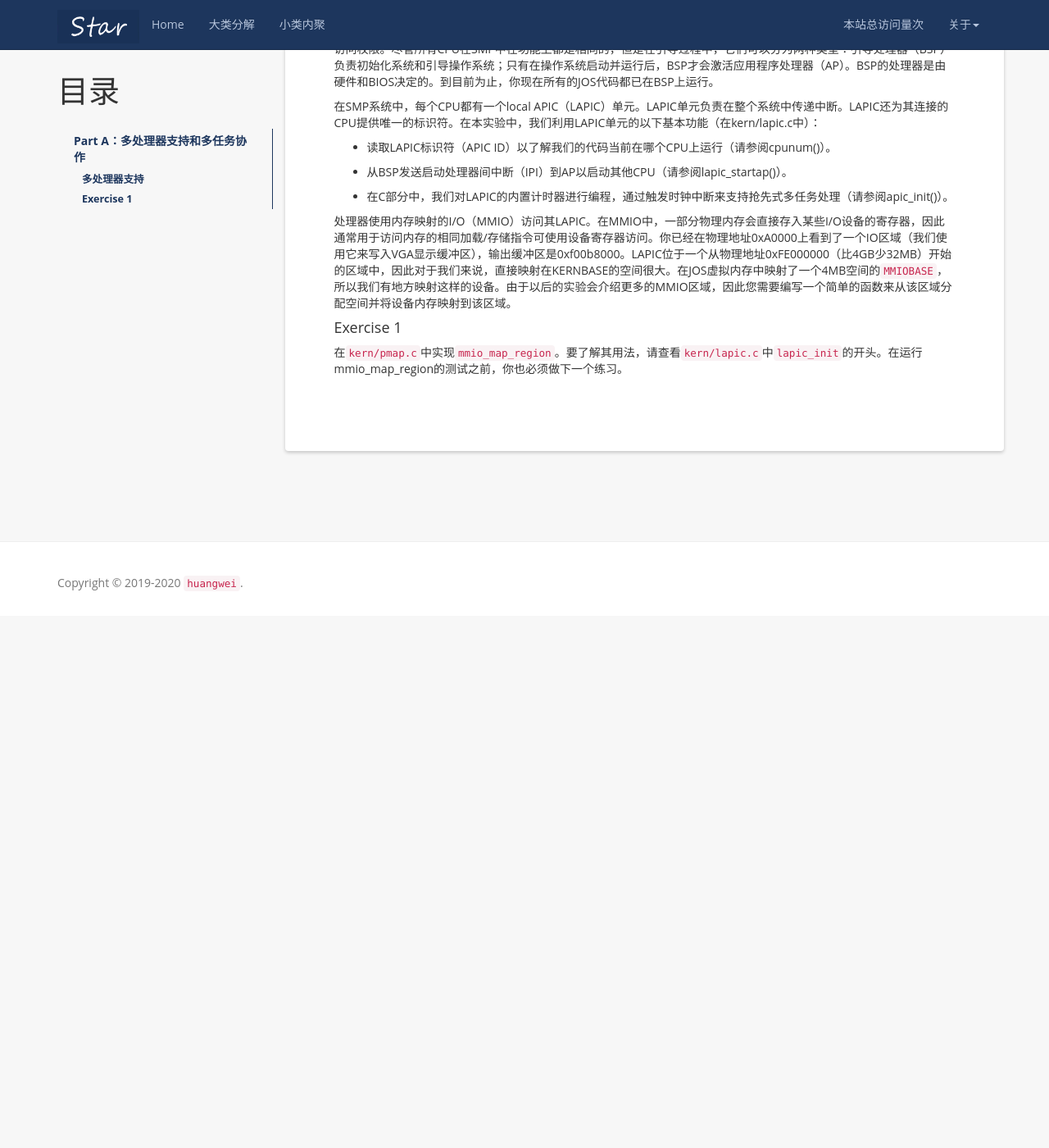
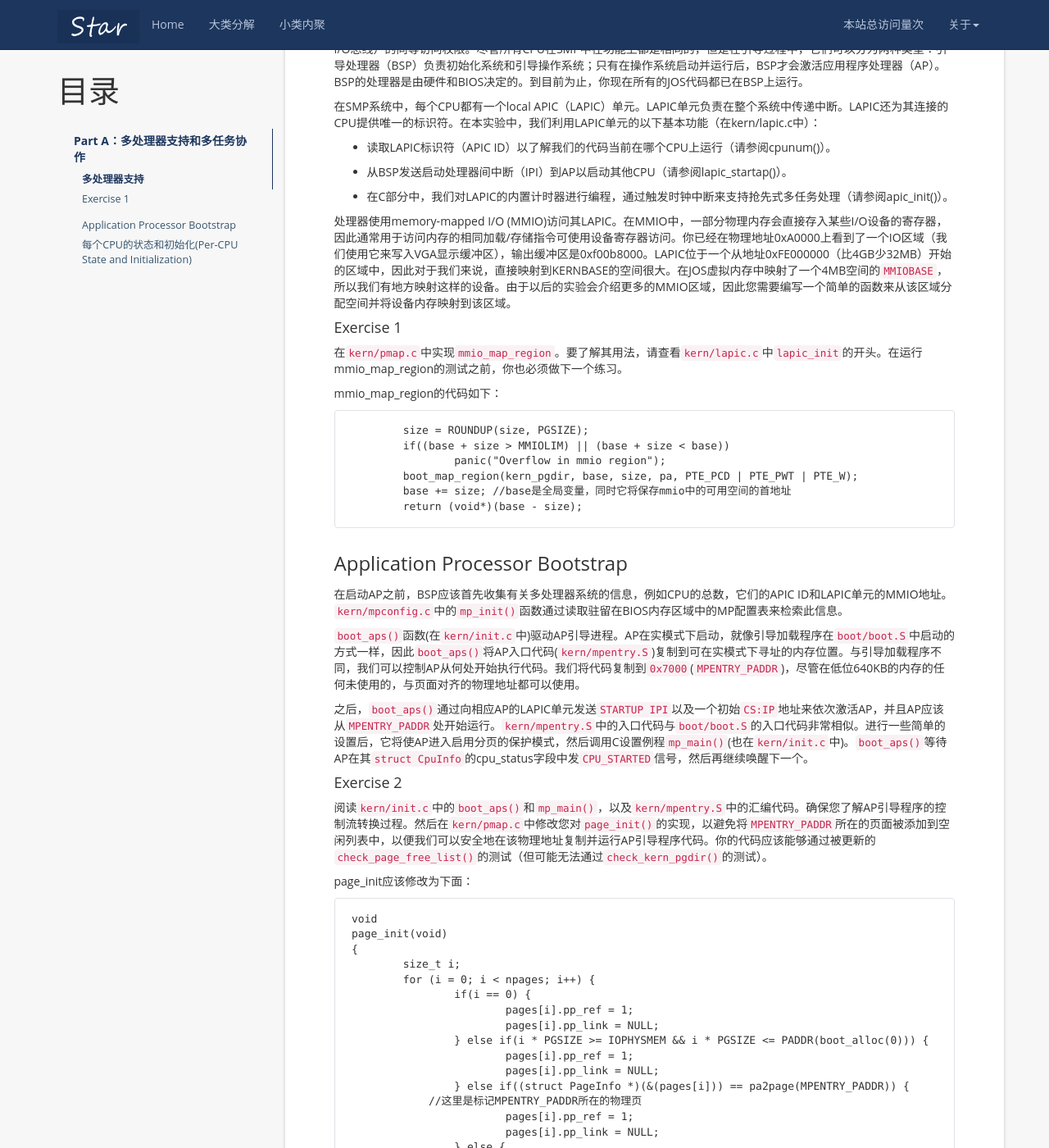
Before and after one commit to mayunmeiyouming/blog, a Jekyll site: the page built from _posts/2019-12-28-xv6 lab4.md, in a window 1280 px wide and 1400 px high, scrolled down 713 px. Shown: the whole window at 82% size. Built offline with Jekyll 4.4.1, drawn with Linux system fonts in a browser that asks for light colours; nearby versions of some CDN libraries; a script that is not in the unit is left out; comment, search, counter and statistics services are not loaded; before the commit the page ends 1464 px from its top, so only the background shows below that; some of the changed text lies outside the part shown.

Commit message:
2020-1-4-1

````diff
--- a/_posts/2019-12-28-xv6 lab4.md
+++ b/_posts/2019-12-28-xv6 lab4.md
@@ -17,7 +17,7 @@
 
 ### 多处理器支持
 
-JOS支持“对称多处理”（SMP），SMP是一种多处理器模型，其中所有CPU都具有对系统资源（例如内存和I / O总线）的同等访问权限。尽管所有CPU在SMP中在功能上都是相同的，但是在引导过程中，它们可以分为两种类型：引导处理器（BSP）负责初始化系统和引导操作系统；只有在操作系统启动并运行后，BSP才会激活应用程序处理器（AP）。BSP的处理器是由硬件和BIOS决定的。到目前为止，你现在所有的JOS代码都已在BSP上运行。
+JOS支持“symmetric multiprocessing”（SMP），SMP是一种多处理器模型，其中所有CPU都具有对系统资源（例如内存和I/O总线）的同等访问权限。尽管所有CPU在SMP中在功能上都是相同的，但是在引导过程中，它们可以分为两种类型：引导处理器（BSP）负责初始化系统和引导操作系统；只有在操作系统启动并运行后，BSP才会激活应用程序处理器（AP）。BSP的处理器是由硬件和BIOS决定的。到目前为止，你现在所有的JOS代码都已在BSP上运行。
 
 在SMP系统中，每个CPU都有一个local APIC（LAPIC）单元。LAPIC单元负责在整个系统中传递中断。LAPIC还为其连接的CPU提供唯一的标识符。在本实验中，我们利用LAPIC单元的以下基本功能（在kern/lapic.c中）：
 
@@ -27,8 +27,90 @@
 
 + 在C部分中，我们对LAPIC的内置计时器进行编程，通过触发时钟中断来支持抢先式多任务处理（请参阅apic_init()）。
 
-处理器使用内存映射的I/O（MMIO）访问其LAPIC。在MMIO中，一部分物理内存会直接存入某些I/O设备的寄存器，因此通常用于访问内存的相同加载/存储指令可使用设备寄存器访问。你已经在物理地址0xA0000上看到了一个IO区域（我们使用它来写入VGA显示缓冲区），输出缓冲区是0xf00b8000。LAPIC位于一个从物理地址0xFE000000（比4GB少32MB）开始的区域中，因此对于我们来说，直接映射在KERNBASE的空间很大。在JOS虚拟内存中映射了一个4MB空间的`MMIOBASE`，所以我们有地方映射这样的设备。由于以后的实验会介绍更多的MMIO区域，因此您需要编写一个简单的函数来从该区域分配空间并将设备内存映射到该区域。
+处理器使用memory-mapped I/O (MMIO)访问其LAPIC。在MMIO中，一部分物理内存会直接存入某些I/O设备的寄存器，因此通常用于访问内存的相同加载/存储指令可使用设备寄存器访问。你已经在物理地址0xA0000上看到了一个IO区域（我们使用它来写入VGA显示缓冲区），输出缓冲区是0xf00b8000。LAPIC位于一个从地址0xFE000000（比4GB少32MB）开始的区域中，因此对于我们来说，直接映射到KERNBASE的空间很大。在JOS虚拟内存中映射了一个4MB空间的`MMIOBASE`，所以我们有地方映射这样的设备。由于以后的实验会介绍更多的MMIO区域，因此您需要编写一个简单的函数来从该区域分配空间并将设备内存映射到该区域。
 
 #### Exercise 1
 
 在`kern/pmap.c`中实现`mmio_map_region`。要了解其用法，请查看`kern/lapic.c`中`lapic_init`的开头。在运行mmio_map_region的测试之前，你也必须做下一个练习。
+
+mmio_map_region的代码如下：
+
+```
+	size = ROUNDUP(size, PGSIZE);
+	if((base + size > MMIOLIM) || (base + size < base))
+		panic("Overflow in mmio region");
+	boot_map_region(kern_pgdir, base, size, pa, PTE_PCD | PTE_PWT | PTE_W);
+	base += size; //base是全局变量，同时它将保存mmio中的可用空间的首地址
+	return (void*)(base - size);
+```
+
+### Application Processor Bootstrap
+
+在启动AP之前，BSP应该首先收集有关多处理器系统的信息，例如CPU的总数，它们的APIC ID和LAPIC单元的MMIO地址。`kern/mpconfig.c`中的`mp_init()`函数通过读取驻留在BIOS内存区域中的MP配置表来检索此信息。
+
+`boot_aps()`函数(在`kern/init.c`中)驱动AP引导进程。AP在实模式下启动，就像引导加载程序在`boot/boot.S`中启动的方式一样，因此`boot_aps()`将AP入口代码(`kern/mpentry.S`)复制到可在实模式下寻址的内存位置。与引导加载程序不同，我们可以控制AP从何处开始执行代码。我们将代码复制到`0x7000`(`MPENTRY_PADDR`)，尽管在低位640KB的内存的任何未使用的，与页面对齐的物理地址都可以使用。
+
+之后，`boot_aps()`通过向相应AP的LAPIC单元发送`STARTUP IPI`以及一个初始`CS:IP`地址来依次激活AP，并且AP应该从`MPENTRY_PADDR`处开始运行。`kern/mpentry.S`中的入口代码与`boot/boot.S`的入口代码非常相似。进行一些简单的设置后，它将使AP进入启用分页的保护模式，然后调用C设置例程`mp_main()`(也在`kern/init.c`中)。`boot_aps()`等待AP在其`struct CpuInfo`的cpu_status字段中发`CPU_STARTED`信号，然后再继续唤醒下一个。
+
+#### Exercise 2
+
+阅读`kern/init.c`中的`boot_aps()`和`mp_main()`，以及`kern/mpentry.S`中的汇编代码。确保您了解AP引导程序的控制流转换过程。然后在`kern/pmap.c`中修改您对`page_init()`的实现，以避免将`MPENTRY_PADDR`所在的页面被添加到空闲列表中，以便我们可以安全地在该物理地址复制并运行AP引导程序代码。你的代码应该能够通过被更新的`check_page_free_list()`的测试（但可能无法通过`check_kern_pgdir()`的测试）。
+
+page_init应该修改为下面：
+
+```
+void
+page_init(void)
+{
+	size_t i;
+	for (i = 0; i < npages; i++) {
+		if(i == 0) {
+			pages[i].pp_ref = 1;
+			pages[i].pp_link = NULL;
+		} else if(i * PGSIZE >= IOPHYSMEM && i * PGSIZE <= PADDR(boot_alloc(0))) {
+			pages[i].pp_ref = 1;
+			pages[i].pp_link = NULL;
+		} else if((struct PageInfo *)(&(pages[i])) == pa2page(MPENTRY_PADDR)) {
+            //这里是标记MPENTRY_PADDR所在的物理页
+			pages[i].pp_ref = 1;
+			pages[i].pp_link = NULL;
+		} else {
+			pages[i].pp_ref = 0;
+			pages[i].pp_link = page_free_list;
+			page_free_list = &pages[i];
+		}
+	}
+}
+```
+
+#### Question 1
+
+对比`kern/mpentry.S`与`boot/boot.S`。请记住，`kern/mpentry.S`就像内核中的所有其他内容一样经过编译和链接，在`KERNBASE`之上运行，宏`MPBOOTPHYS`的作用是什么？为什么在`kern/mpentry.S`中有必要，但在`boot/boot.S`中却没有？换句话说，如果在`kern/mpentry.S`中省略了它，那会出什么问题？
+
+提示：回忆一下我们在实验1中讨论的链接地址和加载地址之间的区别。
+
+通过响应来自启动CPU的STARTUP IPI信号，来启动每个非启动CPU(`AP`)。 AP将在实模式下启动，并将`CS:IP`设置为`XY00:0000`，其中XY是随STARTUP发送的8位值。 因此，此代码必须从4096字节边界开始。
+
+因为此代码将DS设置为零，所以它必须从低2 ^ 16字节物理内存中的地址开始运行。
+
+boot_aps()(在init.c中)将此代码复制到`MPENTRY_PADDR`(满足上述限制)。 然后，对于每个AP，它将预先分配的每个内核堆栈的地址存储在`mpentry_kstack`中，发送`STARTUP IPI`，并等待此代码确认它已启动(在init.c中的`mp_main`中发生)。
+
+此代码类似于boot/boot.S，除了
++ 不需要启用A20
++ 它使用`MPBOOTPHYS`来计算其绝对地址
++ 依赖于符号，而不是依靠链接器填充它们
+
+AP是从实模式下开始运行，所以需要通过 MPBOOTPHYS 宏的转换虚拟地址，运行这部分代码。boot.S 中不需要这个转换是因为代码的本来就被加载在实模式可以寻址的地方。
+
+### 每个CPU的状态和初始化(Per-CPU State and Initialization)
+
+编写多处理器OS时，区分每个处理器专用的CPU状态和整个系统共享的全局状态是非常重要的。`kern/cpu.h`定义了CPU的大多数状态，包括存储每个CPU变量的`struct CpuInfo`结构。`cpunum()`始终返回调用它的CPU的ID，该ID可用作`cpus`这样的数组的索引。 另外，宏`thiscpu`是当前CPU的`struct CpuInfo`的简写。
+
+这是你应注意的CPU状态：
+
++ Per-CPU kernel stack.
+由于多个CPU可以进入内核中，因此我们需要为每个处理器使用单独的内核堆栈，以防止它们干扰彼此的执行。数组`percpu_kstacks[NCPU][KSTKSIZE]`为NCPU的内核堆栈保留了空间。
+
+在实验2中，你映射了BSP内核堆栈的物理内存`bootstack`，在`KSTACKTOP`的下方。 同样，在本实验中，您将把每个CPU的内核堆栈映射到该区域，其中保护页充当它们之间的缓冲区。 CPU 0的堆栈仍将从`KSTACKTOP`增长； CPU 1的堆栈将从CPU 0的堆栈底部开始的`KSTKGAP`字节后开始，依此类推。 `inc/memlayout.h`显示了映射布局。
+
++ Per-CPU TSS and TSS descriptor.
````
